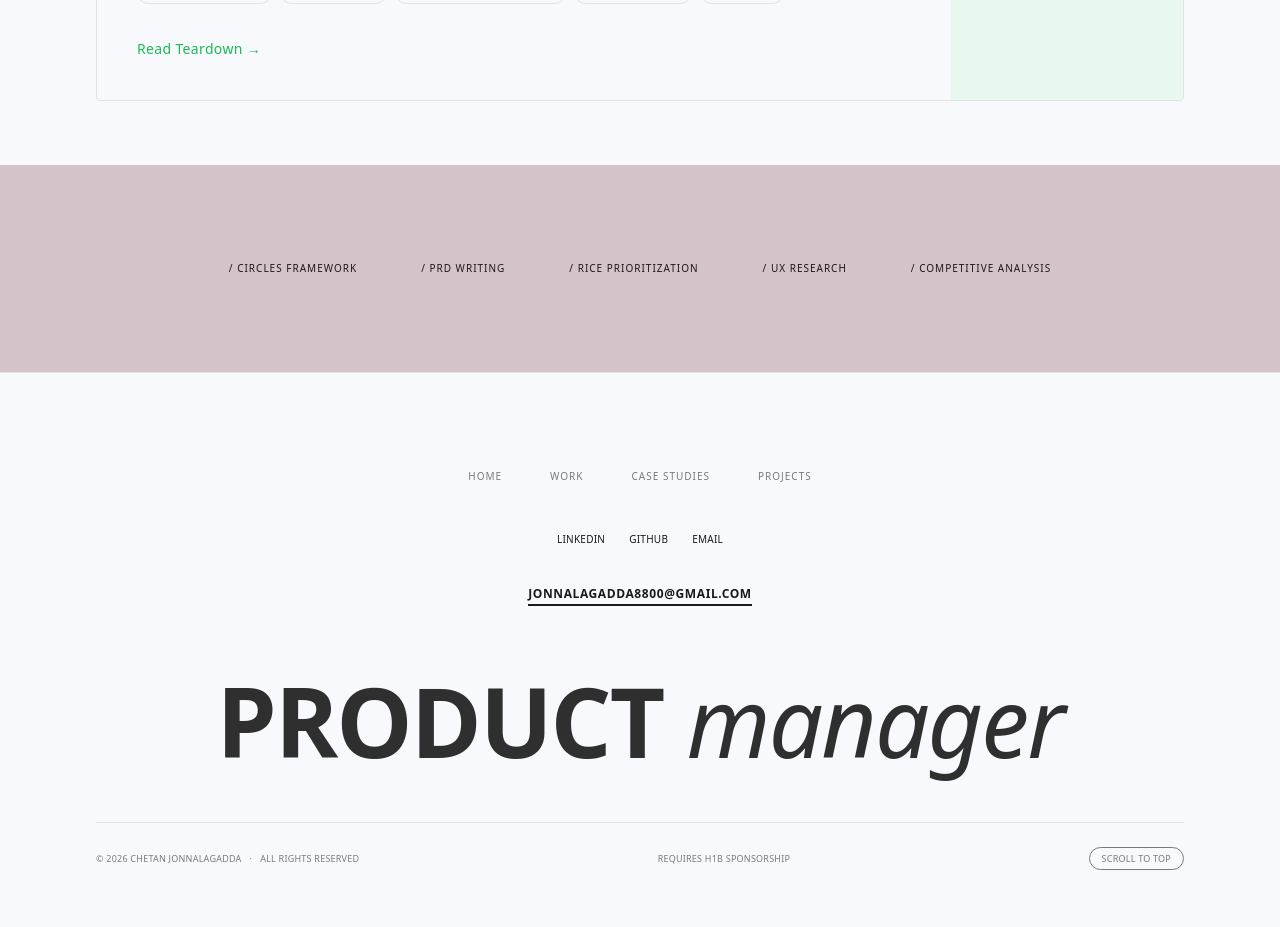
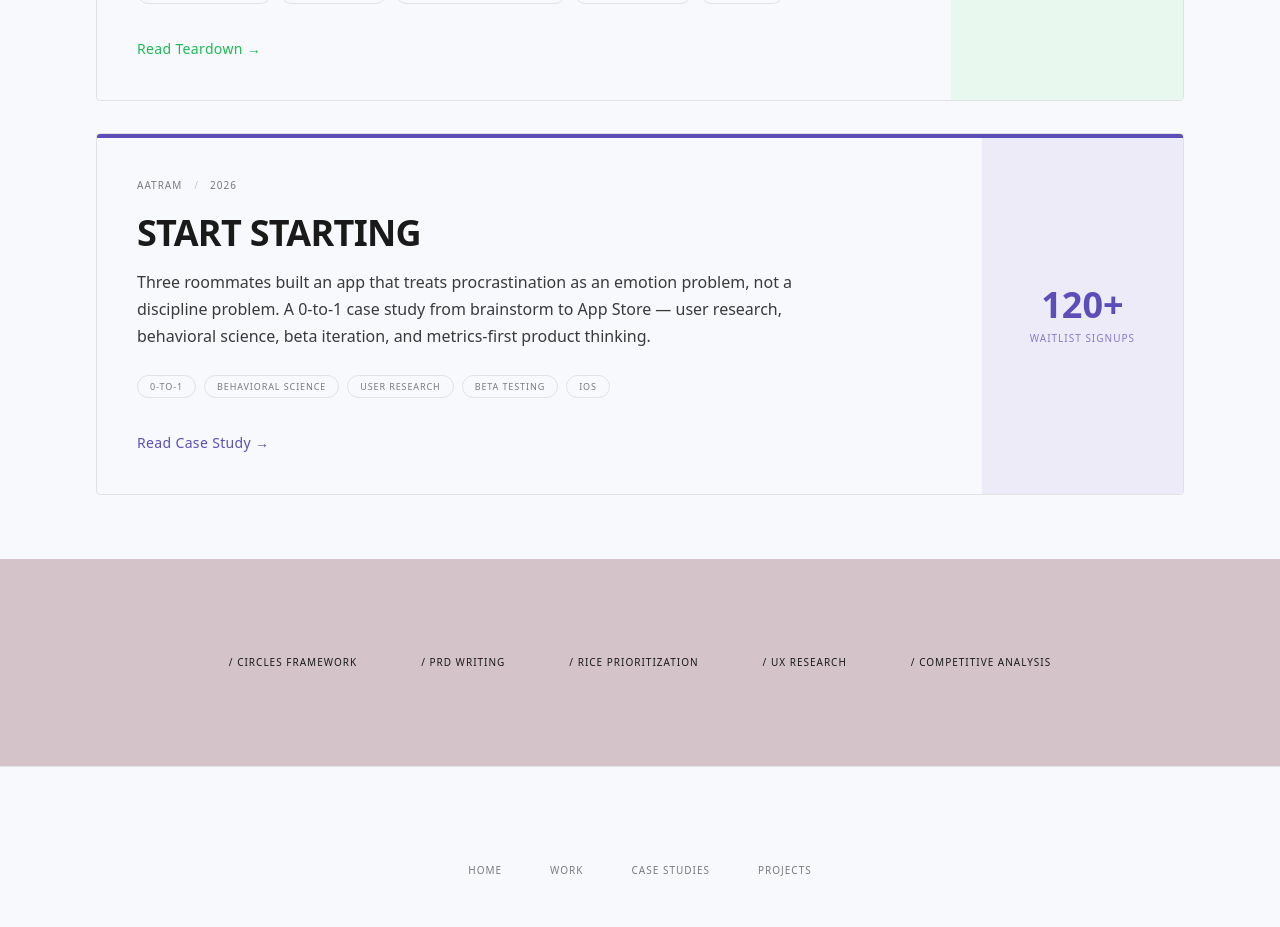
Before and after one commit to chetanjon/portfolio, a Next.js app: page /casestudies in a window 1280 px wide. Shown: the part 4340-5267 px from the top of the page. Built offline with nearby package versions, Linux system fonts and the light colour scheme; a web font is replaced by a local one.

Commit message:
Add Aatram case study detailing a unique approach to procrastination

```diff
--- a/app/casestudies/CaseStudiesContent.tsx
+++ b/app/casestudies/CaseStudiesContent.tsx
@@ -140,6 +140,18 @@ const caseStudies: Array<{
     bgColor: '#E8F8EE',
     year: '2026',
     type: 'Teardown',
+  },
+  {
+    slug: 'aatram',
+    company: 'Aatram',
+    title: 'Start Starting',
+    description:
+      'Three roommates built an app that treats procrastination as an emotion problem, not a discipline problem. A 0-to-1 case study from brainstorm to App Store — user research, behavioral science, beta iteration, and metrics-first product thinking.',
+    tags: ['0-to-1', 'Behavioral Science', 'User Research', 'Beta Testing', 'iOS'],
+    metric: { value: '120+', label: 'Waitlist Signups' },
+    accentColor: '#5B4EB8',
+    bgColor: '#EEEBF8',
+    year: '2026',
   },
 ];
 
```
